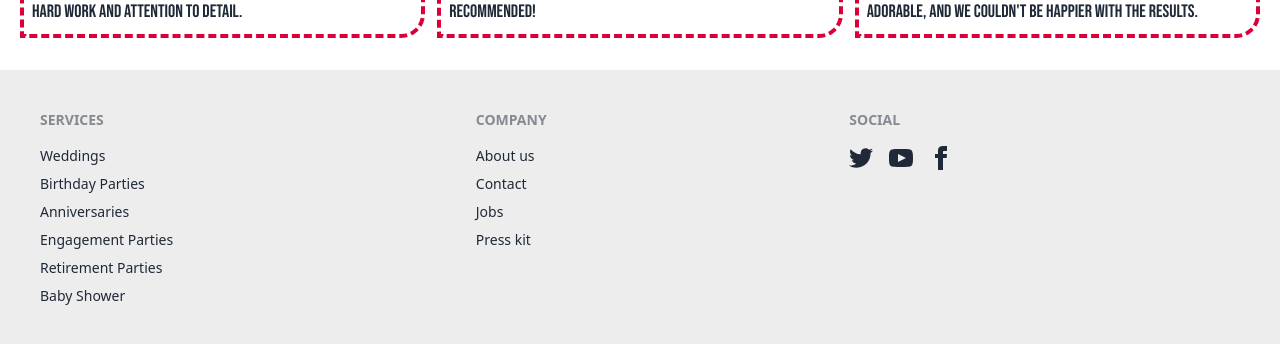
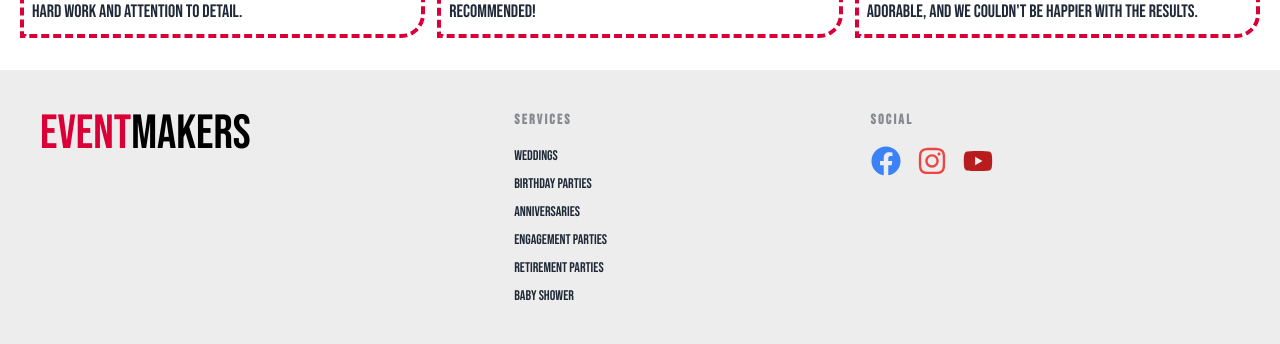
Before and after one commit to ayon121/Event_management_Website_React, a React (Vite) app: page / in a window 1280 px wide. Shown: the part 2868-3212 px from the top of the page. Built offline with nearby package versions, Linux system fonts and the light colour scheme; no server answers.

Commit message:
react icons added

```diff
--- a/src/Component/Shared_Components/Footer.jsx
+++ b/src/Component/Shared_Components/Footer.jsx
@@ -1,12 +1,16 @@
 import { Link } from "react-router-dom";
 
+import { FaFacebook , FaInstagram , FaYoutube} from 'react-icons/fa';
 
 const Footer = () => {
     return (
-        <div className="p-10 bg-[#EDEDED] text-base-content ">
+        <div className="p-10 bg-[#EDEDED] text-base-content font-Bebas">
             <div className="footer text-base-content max-w-7xl mx-auto">
                 <nav>
-                    <header className="footer-title">Services</header>
+                <h1 className="text-5xl md:text-4xl lg:text-5xl text-black "><span className="text-[#DA0037]">Event</span>Makers</h1>
+                </nav>
+                <nav>
+                    <header className="footer-title">S e r v i c e s</header>
                     <ul>
                         <Link to="/services/1"><li className="pb-2">Weddings</li></Link>
                         <Link to="/services/2"><li className="pb-2">Birthday Parties</li></Link>
@@ -17,18 +21,12 @@ const Footer = () => {
                     </ul>
                 </nav>
                 <nav>
-                    <header className="footer-title">Company</header>
-                    <a className="link link-hover">About us</a>
-                    <a className="link link-hover">Contact</a>
-                    <a className="link link-hover">Jobs</a>
-                    <a className="link link-hover">Press kit</a>
-                </nav>
-                <nav>
-                    <header className="footer-title">Social</header>
+                    <header className="footer-title">S o c i a l</header>
                     <div className="grid grid-flow-col gap-4">
-                        <a><svg xmlns="http://www.w3.org/2000/svg" width="24" height="24" viewBox="0 0 24 24" className="fill-current"><path d="M24 4.557c-.883.392-1.832.656-2.828.775 1.017-.609 1.798-1.574 2.165-2.724-.951.564-2.005.974-3.127 1.195-.897-.957-2.178-1.555-3.594-1.555-3.179 0-5.515 2.966-4.797 6.045-4.091-.205-7.719-2.165-10.148-5.144-1.29 2.213-.669 5.108 1.523 6.574-.806-.026-1.566-.247-2.229-.616-.054 2.281 1.581 4.415 3.949 4.89-.693.188-1.452.232-2.224.084.626 1.956 2.444 3.379 4.6 3.419-2.07 1.623-4.678 2.348-7.29 2.04 2.179 1.397 4.768 2.212 7.548 2.212 9.142 0 14.307-7.721 13.995-14.646.962-.695 1.797-1.562 2.457-2.549z"></path></svg></a>
-                        <a><svg xmlns="http://www.w3.org/2000/svg" width="24" height="24" viewBox="0 0 24 24" className="fill-current"><path d="M19.615 3.184c-3.604-.246-11.631-.245-15.23 0-3.897.266-4.356 2.62-4.385 8.816.029 6.185.484 8.549 4.385 8.816 3.6.245 11.626.246 15.23 0 3.897-.266 4.356-2.62 4.385-8.816-.029-6.185-.484-8.549-4.385-8.816zm-10.615 12.816v-8l8 3.993-8 4.007z"></path></svg></a>
-                        <a><svg xmlns="http://www.w3.org/2000/svg" width="24" height="24" viewBox="0 0 24 24" className="fill-current"><path d="M9 8h-3v4h3v12h5v-12h3.642l.358-4h-4v-1.667c0-.955.192-1.333 1.115-1.333h2.885v-5h-3.808c-3.596 0-5.192 1.583-5.192 4.615v3.385z"></path></svg></a>
+                        <Link><div className="text-3xl text-blue-500"><FaFacebook></FaFacebook></div></Link>
+                        <Link><div className="text-3xl text-red-500"><FaInstagram></FaInstagram></div></Link>
+                        <Link><div className="text-3xl text-red-700"><FaYoutube></FaYoutube></div></Link>
+
                     </div>
                 </nav>
             </div>
--- a/src/Component/Users/Login.jsx
+++ b/src/Component/Users/Login.jsx
@@ -4,6 +4,7 @@ import Navber from '../Shared_Components/Navber';
 import { useContext, useState } from 'react';
 import { AuthContext } from '../../Providers/Authproviders';
 import { Link, useLocation, useNavigate } from 'react-router-dom';
+import {BsGoogle } from 'react-icons/bs';
 
 const Login = () => {
     const [LoginError, SetLoginError] = useState('')
@@ -73,7 +74,7 @@ const Login = () => {
                         <div className="form-control mt-6">
 
                             <button className="px-3 py-2 md:px-5 md:py-3 rounded-lg bg-[#DA0037] text-white">L o g i n</button>
-                            <button onClick={HandleGoogleLogin} className="px-3 py-2 md:px-5 md:py-3 rounded-lg bg-[#DA0037] text-white mt-3">Login With Google</button>
+                            <button onClick={HandleGoogleLogin} className="px-3 py-2 md:px-5 md:py-3 rounded-lg bg-[#DA0037] text-white mt-3 flex items-center gap-2 justify-center"><span className='text-xl'><BsGoogle></BsGoogle></span>Login With Google</button>
 
 
 
```
